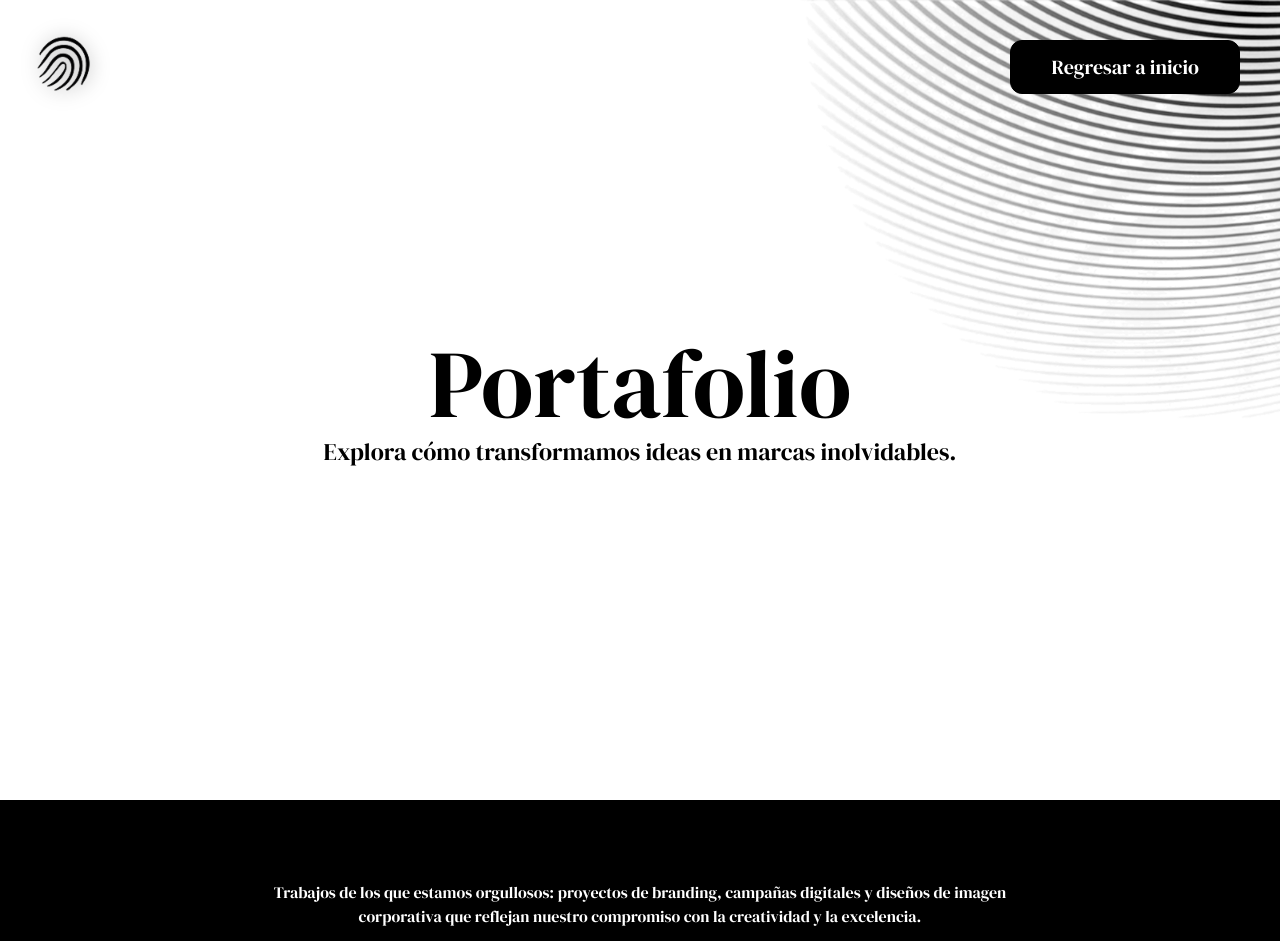
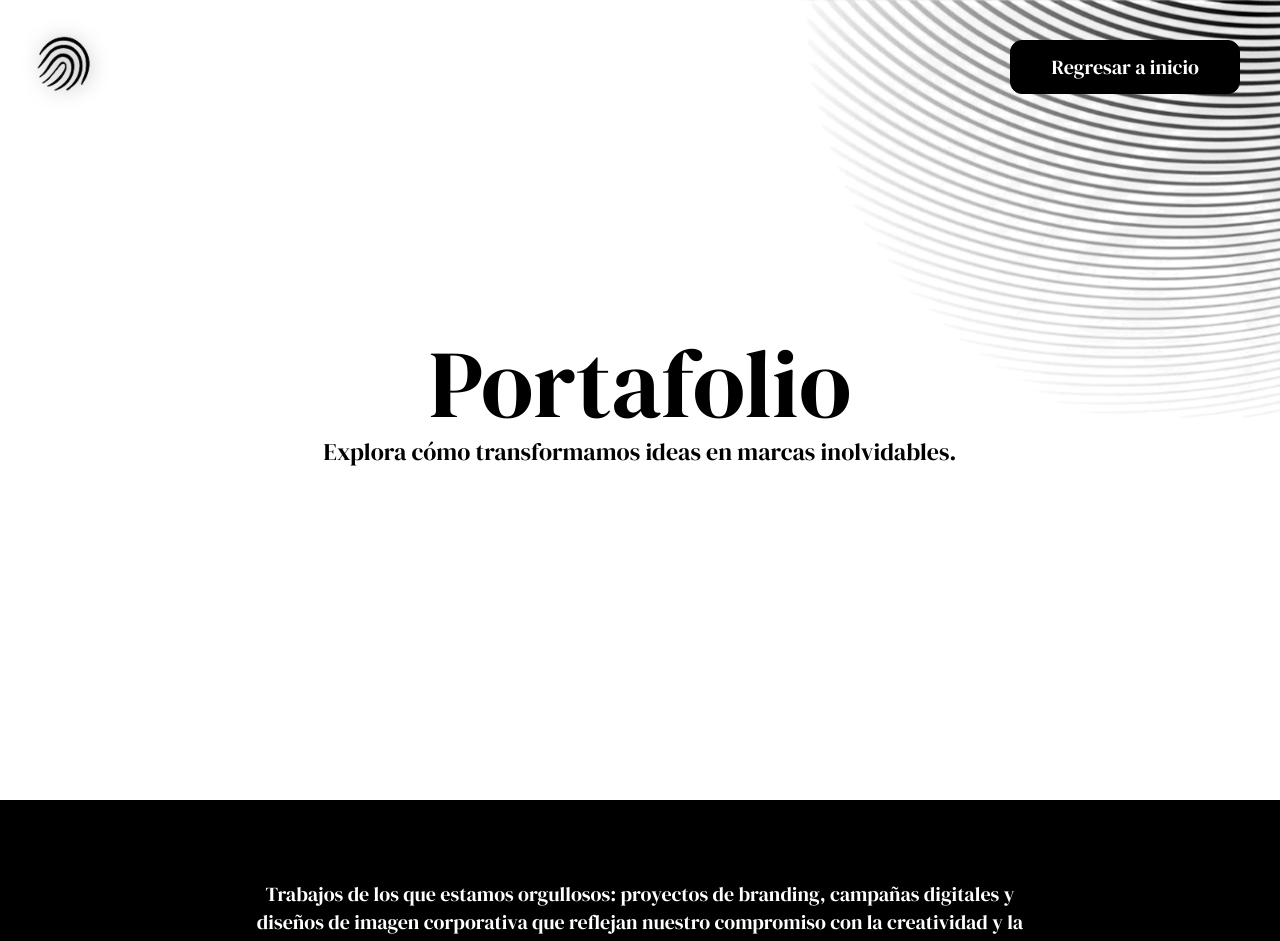
Before and after one commit to lyra-tc/indeleble, a Next.js app: page /en/portafolio in a window 1280 px wide. Shown: the top 941 px of the page. Built offline with nearby package versions, Linux system fonts and the light colour scheme.

Commit message:
Aumentar tamanio del texto

```diff
--- a/src/components/PortfolioPage/PortfolioComponent/index.tsx
+++ b/src/components/PortfolioPage/PortfolioComponent/index.tsx
@@ -81,7 +81,7 @@ function PortfolioComponent() {
             <div className="relative mx-auto flex min-h-screen max-w-7xl flex-col items-center px-4 py-12 md:py-16 lg:py-20">
                 {/* Título descriptivo */}
                 <div className="text-center mb-12 max-w-3xl">
-                    <p className="text-white text-sm md:text-base leading-relaxed">
+                    <p className="text-white text-base md:text-lg lg:text-xl leading-relaxed">
                         Trabajos de los que estamos orgullosos: proyectos de branding, campañas digitales y diseños de imagen corporativa que reflejan nuestro compromiso con la creatividad y la excelencia.
                     </p>
                 </div>
```
